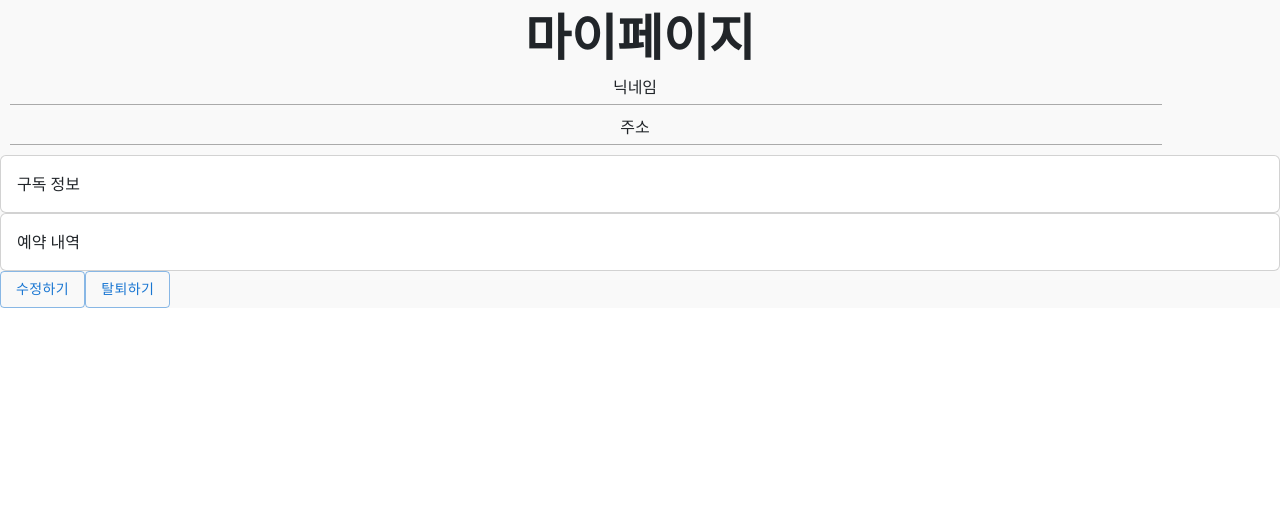
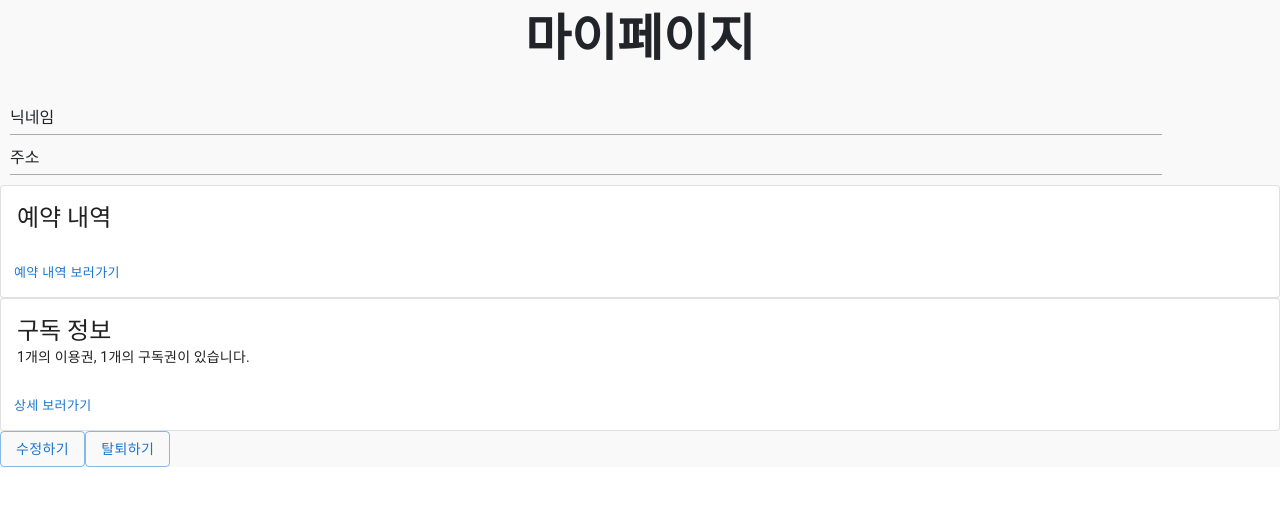
Before and after one commit to ris2131/ssafyEBSMirror, a React (Create React App) app in the folder customer-front/ebs/: page /mypage in a window 1280 px wide. Shown: the top 506 px of the page. Built offline with nearby package versions, Linux system fonts and the light colour scheme; no server answers.

Commit message:
Style: css 수정

```diff
--- a/customer-front/ebs/src/components/mypage/HorizonLine.js
+++ b/customer-front/ebs/src/components/mypage/HorizonLine.js
@@ -8,7 +8,7 @@ const HorizonLine = () => {
         textAlign: "center",
         borderBottom: "1px solid #aaa",
         lineHeight: "0.1em",
-        margin: "5px 0 10px 10px",
+        margin: "5px 10px 10px 10px",
         // margin: "10px 0 20px",
       }}
     >
--- /dev/null
+++ b/customer-front/ebs/src/components/mypage/ReservationcardComponent.js
@@ -0,0 +1,37 @@
+import * as React from 'react';
+import Box from '@mui/material/Box';
+import Card from '@mui/material/Card';
+import CardActions from '@mui/material/CardActions';
+import CardContent from '@mui/material/CardContent';
+import Button from '@mui/material/Button';
+import Typography from '@mui/material/Typography';
+
+const bull = (
+  <Box
+    component="span"
+    sx={{ display: 'inline-block', mx: '2px', transform: 'scale(0.8)' }}
+  >
+    •
+  </Box>
+);
+
+const card = (
+  <React.Fragment>
+    <CardContent>
+      <Typography variant="h5" component="div">
+        예약 내역
+      </Typography>
+    </CardContent>
+    <CardActions>
+      <Button size="small">예약 내역 보러가기</Button>
+    </CardActions>
+  </React.Fragment>
+);
+
+export default function OutlinedCard() {
+  return (
+    <Box sx={{ minWidth: 275 }}>
+      <Card variant="outlined">{card}</Card>
+    </Box>
+  );
+}
--- /dev/null
+++ b/customer-front/ebs/src/components/mypage/SubscribecardComponent.js
@@ -0,0 +1,43 @@
+import * as React from 'react';
+import Box from '@mui/material/Box';
+import Card from '@mui/material/Card';
+import CardActions from '@mui/material/CardActions';
+import CardContent from '@mui/material/CardContent';
+import Button from '@mui/material/Button';
+import Typography from '@mui/material/Typography';
+
+const ticket = 1
+const subscriptions = 1
+
+const bull = (
+  <Box
+    component="span"
+    sx={{ display: 'inline-block', mx: '2px', transform: 'scale(0.8)' }}
+  >
+    •
+  </Box>
+);
+
+const card = (
+  <React.Fragment>
+    <CardContent>
+      <Typography variant="h5" component="div">
+        구독 정보
+      </Typography>
+      <Typography variant="body2">
+        {ticket}개의 이용권, {subscriptions}개의 구독권이 있습니다.
+      </Typography>
+    </CardContent>
+    <CardActions>
+      <Button size="small">상세 보러가기</Button>
+    </CardActions>
+  </React.Fragment>
+);
+
+export default function OutlinedCard() {
+  return (
+    <Box sx={{ minWidth: 275 }}>
+      <Card variant="outlined">{card}</Card>
+    </Box>
+  );
+}
--- a/customer-front/ebs/src/pages/mypage/Mypage.js
+++ b/customer-front/ebs/src/pages/mypage/Mypage.js
@@ -1,7 +1,6 @@
 import Modal from "@mui/material/Modal";
 import { Button, Container } from "@mui/material";
 import Box from "@mui/material/Box";
-import Card from 'react-bootstrap/Card'
 import Typography from "@mui/material/Typography";
 import HorizonLine from '../../components/mypage/HorizonLine';
 import React, { useEffect, useState } from 'react';
@@ -10,6 +9,8 @@ import { useDispatch, useSelector } from "react-redux";
 import { getuser, quituser } from "../../store/slices/userSlice";
 import MyButton from '../../components/MyButton';
 import styled from "styled-components";
+import ReservationcardComponent from "../../components/mypage/ReservationcardComponent";
+import SubscribecardComponent from "../../components/mypage/SubscribecardComponent";
 
 const style = {
     position: "absolute",
@@ -35,10 +36,11 @@ const Title = styled.div`
   font-size: 50px;
   text-align: center;
   font-weight: bold;
+  margin-bottom: 30px;
 `;
 
 const Nicknamecontainer = styled.div`
-  text-align: center;
+  text-align: jstify;
 `;
 
 const Nickname = styled.div`
@@ -54,18 +56,21 @@ const Realname = styled.div`
 `;
 
 const AdressContainer = styled.div`
-  text-align: center;
+  text-align: jstify;
 `;
 
 const AdressTitle = styled.div`
   display: inline;
   margin-left: 10px;
+
 `;
 
 const Adress = styled.div`
   display: inline;
   margin-left: 20px;
+
 `;
+
 
 const Mypage = () => {
 
@@ -166,16 +171,10 @@ const Mypage = () => {
                 </AdressContainer>
                 <HorizonLine/>
 
-            <div>
-                <Card>
-                    <Card.Body>구독 정보</Card.Body>
-                </Card>
-            </div>
-            <div>
-                <Card>
-                    <Card.Body>예약 내역</Card.Body>
-                </Card>
-            </div>
+              <ReservationcardComponent/>
+              <SubscribecardComponent/>
+
+
 
             <div>
             <Button variant="outlined" color="primary" onClick={handleEdit}>
```
